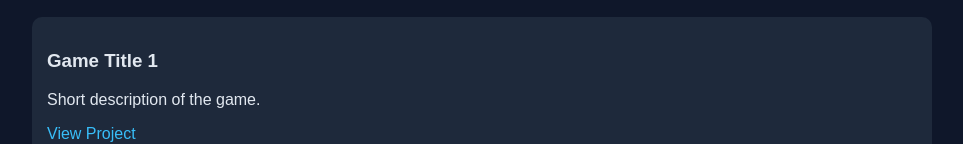
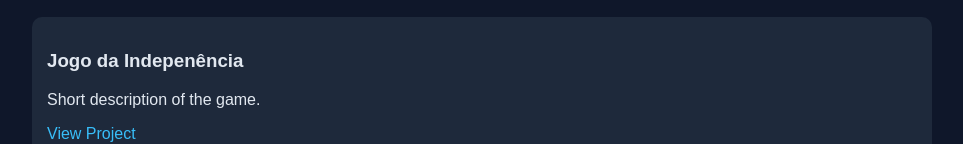
Before and after one commit to e13u/fabio.ramos.github.io, a plain HTML site: page index.html in a window 1280 px wide. Shown: the part 169-313 px from the top of the page, without its empty margins (158-1121 px from the left). Drawn offline with Linux system fonts and the light colour scheme.

Commit message:
Update index.html

```diff
--- a/index.html
+++ b/index.html
@@ -32,7 +32,7 @@
     <h2>Projects</h2>
 
     <div class="project">
-      <h3>Game Title 1</h3>
+      <h3>Jogo da Indepenência</h3>
       <p>Short description of the game.</p>
       <a href="projects/game1.html">View Project</a>
     </div>
```
